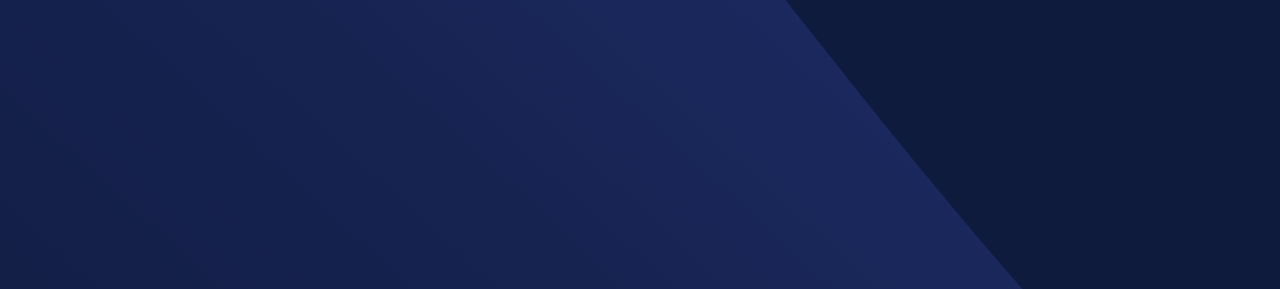
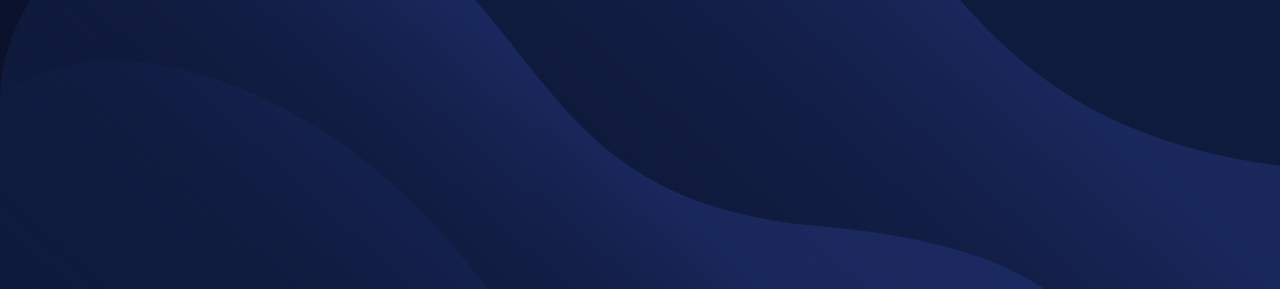
Before and after one commit to Nrestrepo05/data-storage, a plain HTML site: page index.html in a window 1280 px wide. Shown: the part 511-800 px from the top of the page. Drawn offline with Linux system fonts and the light colour scheme.

Commit message:
desktop background changed

```diff
--- a/css/main.css
+++ b/css/main.css
@@ -148,7 +148,11 @@ body {
 @media screen and (min-width: 620px) {
   body {
     flex-direction: row;
-
+        background-color: var(--veryDarkBlue);
+    background-image: url(../images/bg-desktop.svg);
+    background-position-x: center;
+    background-position-y: bottom;
+    background-size: contain;
   }
 
   .main {
@@ -175,7 +179,6 @@ body {
     transform: rotatez(90deg);
     bottom: -10px;
     right: -10px;
-    border
   }
 }
 
```
